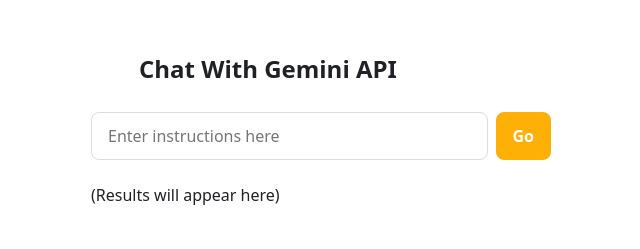
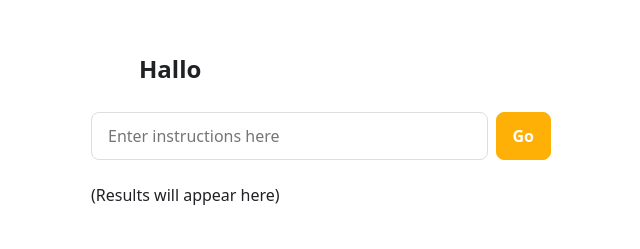
Before and after one commit to sebuahsemangat/idx-project, a website built with Vite: page index.html in a window 1280 px wide. Shown: the whole page, without its empty margins (319-959 px from the left). Built offline with nearby package versions, Linux system fonts and the light colour scheme; some packages are replaced by stand-ins of ours; files whose address does not match are found by name.

Commit message:
Test Index

```diff
--- a/index.html
+++ b/index.html
@@ -9,7 +9,7 @@
 
 <body>
   <main>
-    <h1>Chat With Gemini API</h1>
+    <h1>Hallo</h1>
     <form>
       <!-- <div class="image-picker">
         <label class="image-choice">
```
